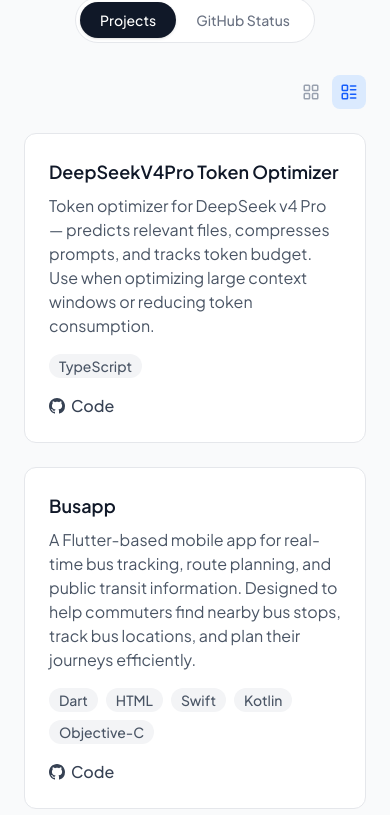
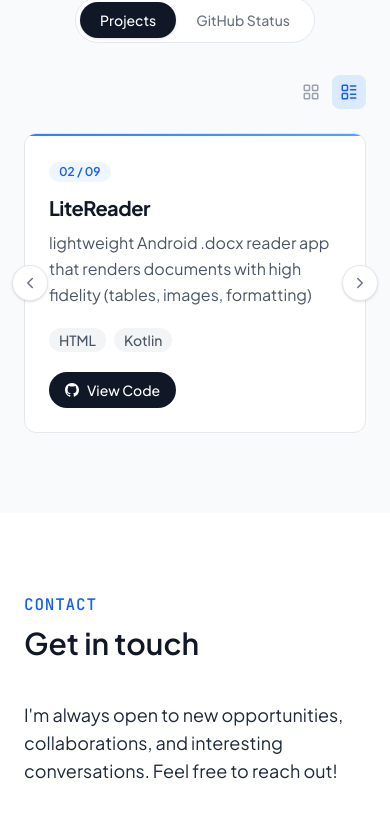
Before and after one commit to SAR4NGA/portfolio, a React (Vite) app: page / in a window 390 px wide. Shown: the part 5771-6586 px from the top of the page. Built offline with nearby package versions, Linux system fonts and the light colour scheme; a web font is replaced by a local one.

Commit message:
feat(projects): redesign carousel to single-card focused layout with side previews

```diff
--- a/src/components/ProjectCarousel.tsx
+++ b/src/components/ProjectCarousel.tsx
@@ -1,109 +1,222 @@
 import { useState, useEffect, useCallback, useRef } from 'react'
 import { motion, AnimatePresence } from 'framer-motion'
-import { ChevronLeft, ChevronRight } from 'lucide-react'
-import ProjectCard from './ProjectCard'
+import { ChevronLeft, ChevronRight, ExternalLink } from 'lucide-react'
+import { GithubIcon } from './Icons'
 import type { Project } from '../data/projects'
 
-const CARDS_PER_SLIDE = 4
-const AUTO_INTERVAL = 4000
+const AUTO_INTERVAL = 6000
 
 export default function ProjectCarousel({ projects }: { projects: Project[] }) {
-  const totalSlides = Math.ceil(projects.length / CARDS_PER_SLIDE)
-  const [slide, setSlide] = useState(0)
+  const total = projects.length
+  const [current, setCurrent] = useState(0)
   const [direction, setDirection] = useState(1)
+  const [isPaused, setIsPaused] = useState(false)
   const timerRef = useRef<ReturnType<typeof setInterval> | undefined>(undefined)
-
-  const goTo = useCallback(
-    (next: number) => {
-      setDirection(next > slide ? 1 : -1)
-      setSlide(next)
-    },
-    [slide],
-  )
 
   const next = useCallback(() => {
     setDirection(1)
-    setSlide(s => (s + 1) % totalSlides)
-  }, [totalSlides])
+    setCurrent(s => (s + 1) % total)
+  }, [total])
 
   const prev = useCallback(() => {
     setDirection(-1)
-    setSlide(s => (s - 1 + totalSlides) % totalSlides)
-  }, [totalSlides])
+    setCurrent(s => (s - 1 + total) % total)
+  }, [total])
 
+  const goTo = useCallback(
+    (idx: number) => {
+      setDirection(idx > current ? 1 : idx < current ? -1 : 0)
+      setCurrent(idx)
+    },
+    [current],
+  )
+
+  // Auto-advance
   useEffect(() => {
+    if (isPaused) return
     timerRef.current = setInterval(next, AUTO_INTERVAL)
     return () => clearInterval(timerRef.current)
-  }, [next])
+  }, [next, isPaused])
 
   const resetTimer = () => {
     clearInterval(timerRef.current)
+    if (!isPaused) {
       timerRef.current = setInterval(next, AUTO_INTERVAL)
     }
-
-  const currentProjects = projects.slice(slide * CARDS_PER_SLIDE, (slide + 1) * CARDS_PER_SLIDE)
-
-  const slideVariants = {
-    enter: (dir: number) => ({ x: dir > 0 ? 300 : -300, opacity: 0 }),
-    center: { x: 0, opacity: 1 },
-    exit: (dir: number) => ({ x: dir > 0 ? -300 : 300, opacity: 0 }),
   }
 
-  if (projects.length === 0) return null
+  // Keyboard navigation
+  useEffect(() => {
+    const handler = (e: KeyboardEvent) => {
+      if (e.key === 'ArrowRight') { next(); resetTimer() }
+      if (e.key === 'ArrowLeft') { prev(); resetTimer() }
+    }
+    window.addEventListener('keydown', handler)
+    return () => window.removeEventListener('keydown', handler)
+    // eslint-disable-next-line react-hooks/exhaustive-deps
+  }, [next, prev])
+
+  if (total === 0) return null
+
+  const prevIdx = (current - 1 + total) % total
+  const nextIdx = (current + 1) % total
+
+  const project = projects[current]
+  const prevProject = projects[prevIdx]
+  const nextProject = projects[nextIdx]
+
+  // Slide animation for the center card
+  const slideVariants = {
+    enter: (dir: number) => ({
+      x: dir > 0 ? 60 : -60,
+      opacity: 0,
+    }),
+    center: {
+      x: 0,
+      opacity: 1,
+    },
+    exit: (dir: number) => ({
+      x: dir > 0 ? -60 : 60,
+      opacity: 0,
+    }),
+  }
+
+  // Side card (prev/next preview)
+  const SideCard = ({
+    proj,
+    side,
+    onClick,
+  }: {
+    proj: Project
+    side: 'left' | 'right'
+    onClick: () => void
+  }) => (
+    <button
+      onClick={onClick}
+      className={`hidden lg:flex flex-col justify-center w-full rounded-xl border border-gray-200 bg-white/60 p-5 text-left backdrop-blur-sm transition-all duration-300 hover:border-blue-200 hover:bg-white/80 dark:border-gray-800 dark:bg-gray-950/60 dark:hover:border-blue-900 dark:hover:bg-gray-950/80 cursor-pointer ${
+        side === 'left' ? 'items-end text-right' : 'items-start text-left'
+      }`}
+      aria-label={`Go to project: ${proj.title}`}
+    >
+      <h4 className="mb-1 text-sm font-semibold text-gray-400 dark:text-gray-500 truncate max-w-full">
+        {proj.title}
+      </h4>
+      <p className="text-xs text-gray-400 dark:text-gray-600 line-clamp-2">
+        {proj.description || 'No description yet.'}
+      </p>
+    </button>
+  )
 
   return (
-    <div className="relative">
+    <div
+      className="relative"
+      onMouseEnter={() => setIsPaused(true)}
+      onMouseLeave={() => setIsPaused(false)}
+    >
+      {/* Three-column layout: prev | active | next */}
+      <div className="flex items-stretch gap-3 lg:gap-4">
+        {/* Previous project preview */}
+        <div className="hidden lg:flex w-[160px] shrink-0 opacity-50 hover:opacity-70 transition-opacity duration-300">
+          <SideCard proj={prevProject} side="left" onClick={() => { prev(); resetTimer() }} />
+        </div>
+
+        {/* Active project — center */}
+        <div className="flex-1 min-w-0 max-w-2xl mx-auto relative">
+          <div className="relative overflow-hidden rounded-xl border border-gray-200 bg-white dark:border-gray-800 dark:bg-gray-950">
+            {/* Subtle blue accent line */}
+            <div className="absolute top-0 left-0 h-[2px] w-full bg-gradient-to-r from-blue-500 to-blue-400 dark:from-blue-500 dark:to-blue-600 z-10" />
+
             <AnimatePresence initial={false} custom={direction} mode="wait">
               <motion.div
-          key={slide}
+                key={current}
                 custom={direction}
                 variants={slideVariants}
                 initial="enter"
                 animate="center"
                 exit="exit"
-          transition={{ duration: 0.35, ease: 'easeInOut' }}
+                transition={{ duration: 0.35, ease: [0.25, 0.46, 0.45, 0.94] }}
+                className="p-6 sm:p-8"
               >
-          <div className="grid gap-6 sm:grid-cols-2">
-            {currentProjects.map((project, i) => (
-              <ProjectCard key={project.title} project={project} index={i} />
+                {/* Counter */}
+                <span className="mb-3 inline-block rounded-full bg-blue-50 px-2.5 py-0.5 text-xs font-semibold text-blue-600 dark:bg-blue-950/40 dark:text-blue-400">
+                  {String(current + 1).padStart(2, '0')} / {String(total).padStart(2, '0')}
+                </span>
+
+                {/* Title */}
+                <h3 className="mb-2 text-xl font-bold tracking-tight text-gray-900 sm:text-2xl dark:text-white">
+                  {project.title}
+                </h3>
+
+                {/* Description */}
+                <p className="mb-5 text-base leading-relaxed text-gray-600 dark:text-gray-400">
+                  {project.description || 'No description yet.'}
+                </p>
+
+                {/* Tech stack */}
+                {project.tech.length > 0 && (
+                  <div className="mb-5 flex flex-wrap gap-2">
+                    {project.tech.map(tech => (
+                      <span
+                        key={tech}
+                        className="rounded-full bg-gray-100 px-2.5 py-0.5 text-sm font-medium text-gray-600 dark:bg-gray-800 dark:text-gray-400"
+                      >
+                        {tech}
+                      </span>
                     ))}
+                  </div>
+                )}
+
+                {/* Links */}
+                <div className="flex items-center gap-3">
+                  <a
+                    href={project.github}
+                    target="_blank"
+                    rel="noopener noreferrer"
+                    className="inline-flex items-center gap-2 rounded-full bg-gray-900 px-4 py-2 text-sm font-medium text-white transition-colors hover:bg-gray-800 dark:bg-white dark:text-gray-900 dark:hover:bg-gray-200"
+                  >
+                    <GithubIcon size={14} /> View Code
+                  </a>
+                  {project.demo && (
+                    <a
+                      href={project.demo}
+                      target="_blank"
+                      rel="noopener noreferrer"
+                      className="inline-flex items-center gap-2 rounded-full border border-gray-300 px-4 py-2 text-sm font-medium text-gray-700 transition-colors hover:bg-gray-50 dark:border-gray-700 dark:text-gray-300 dark:hover:bg-gray-800"
+                    >
+                      <ExternalLink size={14} /> Live Demo
+                    </a>
+                  )}
                 </div>
               </motion.div>
             </AnimatePresence>
+          </div>
 
-      {totalSlides > 1 && (
+          {/* Arrow buttons */}
+          {total > 1 && (
             <>
               <button
                 onClick={() => { prev(); resetTimer() }}
-            className="absolute -left-4 top-1/2 z-10 -translate-y-1/2 rounded-full border border-gray-200 bg-white p-2 min-h-[44px] min-w-[44px] shadow-sm transition-all hover:bg-gray-50 dark:border-gray-700 dark:bg-gray-900 dark:hover:bg-gray-800"
-            aria-label="Previous slide"
+                className="absolute -left-3 top-1/2 z-10 -translate-y-1/2 rounded-full border border-gray-200 bg-white p-2 shadow-sm transition-all hover:bg-gray-50 dark:border-gray-700 dark:bg-gray-900 dark:hover:bg-gray-800 lg:-left-5"
+                aria-label="Previous project"
               >
-            <ChevronLeft size={20} className="text-gray-600 dark:text-gray-400" />
+                <ChevronLeft size={18} className="text-gray-500 dark:text-gray-400" />
               </button>
               <button
                 onClick={() => { next(); resetTimer() }}
-            className="absolute -right-4 top-1/2 z-10 -translate-y-1/2 rounded-full border border-gray-200 bg-white p-2 min-h-[44px] min-w-[44px] shadow-sm transition-all hover:bg-gray-50 dark:border-gray-700 dark:bg-gray-900 dark:hover:bg-gray-800"
-            aria-label="Next slide"
+                className="absolute -right-3 top-1/2 z-10 -translate-y-1/2 rounded-full border border-gray-200 bg-white p-2 shadow-sm transition-all hover:bg-gray-50 dark:border-gray-700 dark:bg-gray-900 dark:hover:bg-gray-800 lg:-right-5"
+                aria-label="Next project"
               >
-            <ChevronRight size={20} className="text-gray-600 dark:text-gray-400" />
+                <ChevronRight size={18} className="text-gray-500 dark:text-gray-400" />
               </button>
-
-          <div className="mt-6 flex items-center justify-center gap-2">
-            {Array.from({ length: totalSlides }).map((_, i) => (
-              <button
-                key={i}
-                onClick={() => { goTo(i); resetTimer() }}
-                className={`h-2 rounded-full transition-all ${
-                  i === slide
-                    ? 'w-6 bg-blue-600 dark:bg-blue-400'
-                    : 'w-2 bg-gray-300 hover:bg-gray-400 dark:bg-gray-700 dark:hover:bg-gray-600'
-                }`}
-                aria-label={`Go to slide ${i + 1}`}
-              />
-            ))}
-          </div>
             </>
           )}
         </div>
+
+        {/* Next project preview */}
+        <div className="hidden lg:flex w-[160px] shrink-0 opacity-50 hover:opacity-70 transition-opacity duration-300">
+          <SideCard proj={nextProject} side="right" onClick={() => { next(); resetTimer() }} />
+        </div>
+      </div>
+    </div>
   )
 }
```
Lines whose indentation alone changed are shown as unchanged.
